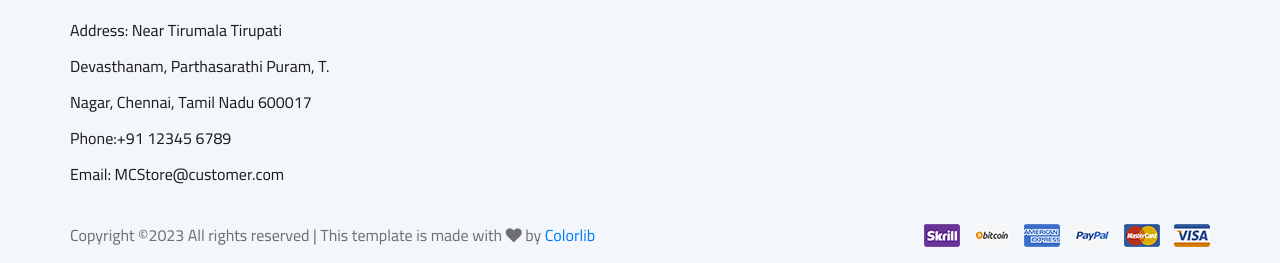
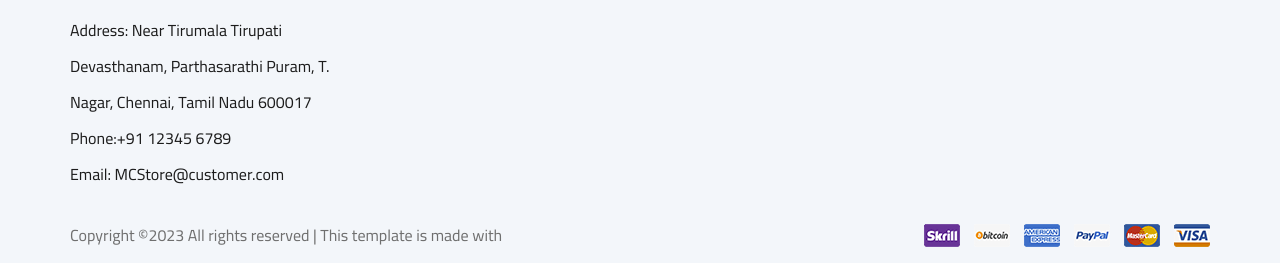
Before and after one commit to AlaguAravindA/MC-mart, a plain HTML site: page blog-details.html in a window 1280 px wide. Shown: the part 3149-3412 px from the top of the page. Drawn offline with Linux system fonts and the light colour scheme.

Commit message:
Update blog-details.html

```diff
--- a/blog-details.html
+++ b/blog-details.html
@@ -484,7 +484,7 @@
             <div class="row">
                 <div class="col-lg-12">
                     <div class="footer__copyright__text"><p><!-- Link back to Colorlib can't be removed. Template is licensed under CC BY 3.0. -->
-                        Copyright &copy;<script>document.write(new Date().getFullYear());</script> All rights reserved | This template is made with <i class="fa fa-heart" aria-hidden="true"></i> by <a href="https://colorlib.com" target="_blank">Colorlib</a>
+                        Copyright &copy;<script>document.write(new Date().getFullYear());</script> All rights reserved | This template is made with </a>
                         <!-- Link back to Colorlib can't be removed. Template is licensed under CC BY 3.0. --></p></div>
 
                         <div class="footer__copyright__payment"><img src="img/payment-item.png" alt=""></div>
```
